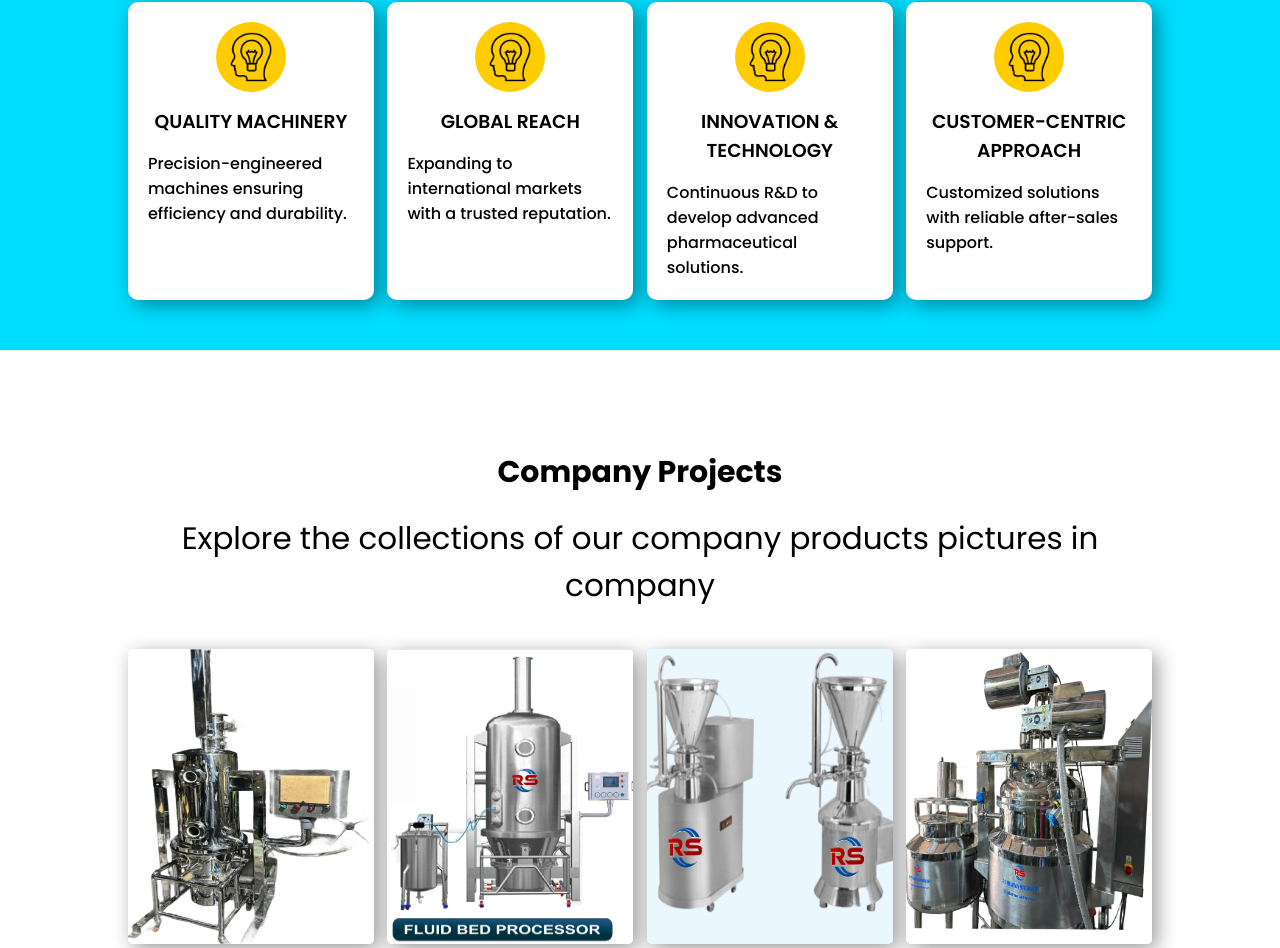
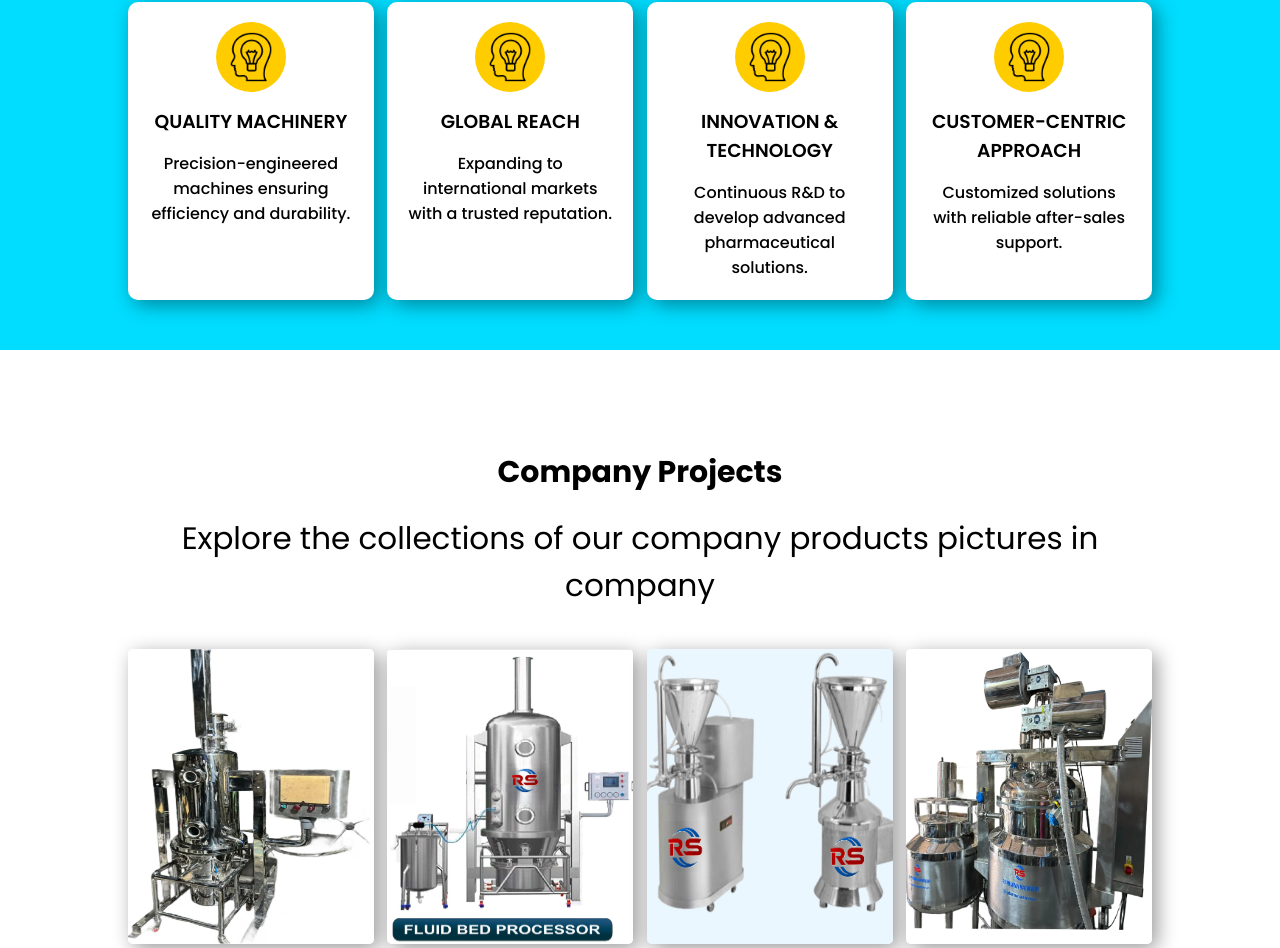
Before and after one commit to BharatAgni/rspharmamachinery, a React (Create React App) app: page / in a window 1280 px wide. Shown: the part 3216-4164 px from the top of the page. Built offline with nearby package versions, Linux system fonts and the light colour scheme.

Commit message:
add hover effects and transitions to About component for enhanced interactivity

```diff
--- a/src/components/About/About.css
+++ b/src/components/About/About.css
@@ -135,8 +135,15 @@
     background-color: var(--primary-color);
 }
 
+/* Icon Image Rotation Effect */
 .about-bottom .icon img {
     width: 50px;
+    transition: transform 0.6s ease-in-out;
+}
+
+/* Rotate 360° on Hover */
+.about-bottom .item:hover .icon img {
+    transform: rotate(360deg);
 }
 
 .about-bottom h3 {
@@ -147,8 +154,15 @@
 }
 
 .about-bottom p {
+    text-align: center;
     font-size: 16px;
     font-weight: 500;
+    transition: all 0.3s ease-in-out;
+}
+
+.about-bottom p:hover {
+    color: #222831;
+    transform: scale(1.1);
 }
 
 /* Responsive Design */
```
